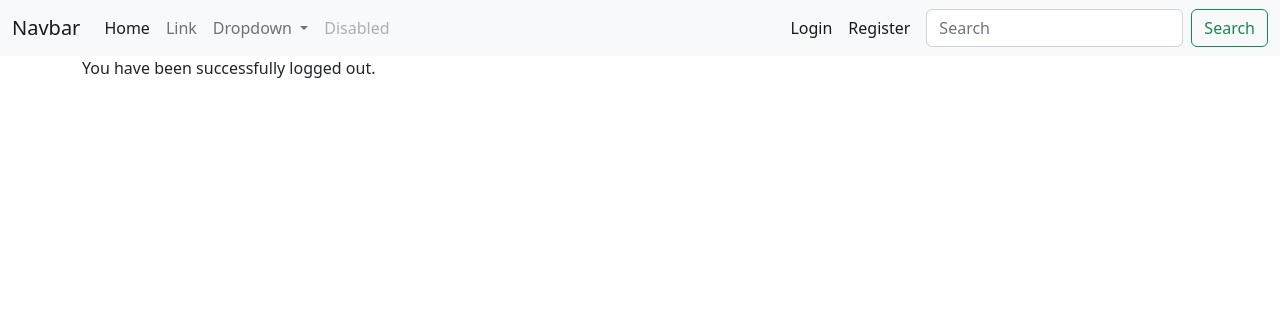
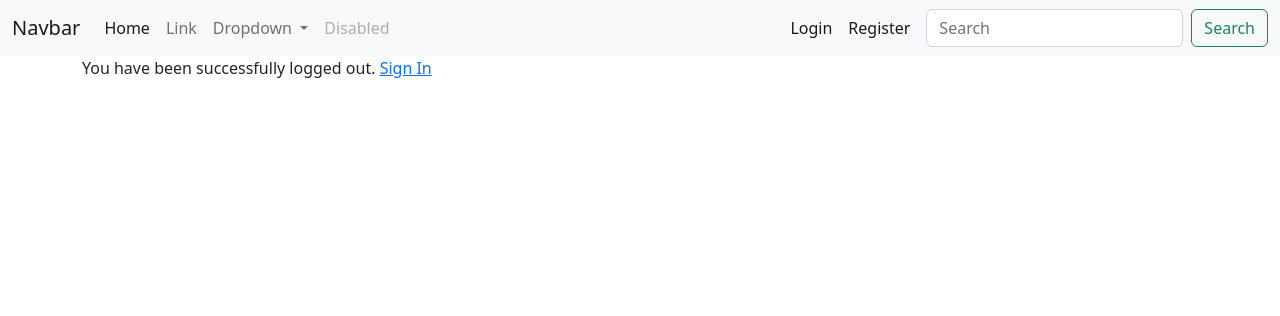
Before and after one commit to msg8925/django_blog_site, a Django app: page /logout/ in a window 1280 px wide. Shown: the top 316 px of the page. Run offline with Django 4.2, Linux system fonts and the light colour scheme; some libraries are stand-ins or nearby versions.

Commit message:
Login Mixin added

```diff
--- a/main/blog/views.py
+++ b/main/blog/views.py
@@ -1,6 +1,8 @@
 from django.shortcuts import render
 from .models import Post
 from django.views.generic import CreateView
+from django.contrib.auth.mixins import LoginRequiredMixin
+
 
 # function-based views here.
 def home(request):
@@ -19,7 +21,7 @@ def home(request):
 #    return render(request, 'blog/post-create.html')
 
 
-class PostCreateView(CreateView):
+class PostCreateView(LoginRequiredMixin, CreateView):
     model = Post
     template_name = 'blog/post-create.html'
     fields = ['title', 'content']
--- a/main/users/templates/users/logout.html
+++ b/main/users/templates/users/logout.html
@@ -7,7 +7,7 @@
 
         <title>Logged out</title>
 
-        <p>You have been successfully logged out.</p>
+        <p>You have been successfully logged out. <a href="{% url 'login' %}">Sign In</a></p>
 
     </div>
 
```
Also changed, not shown: main/db.sqlite3.
